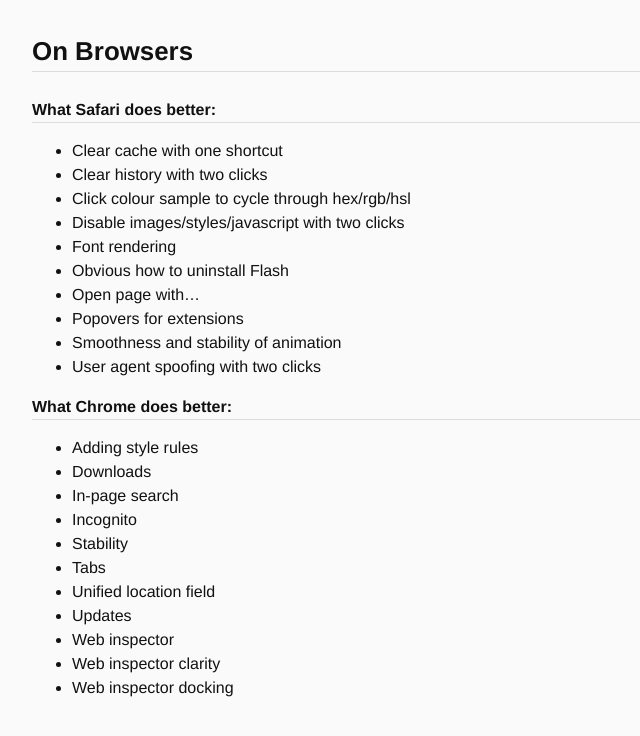
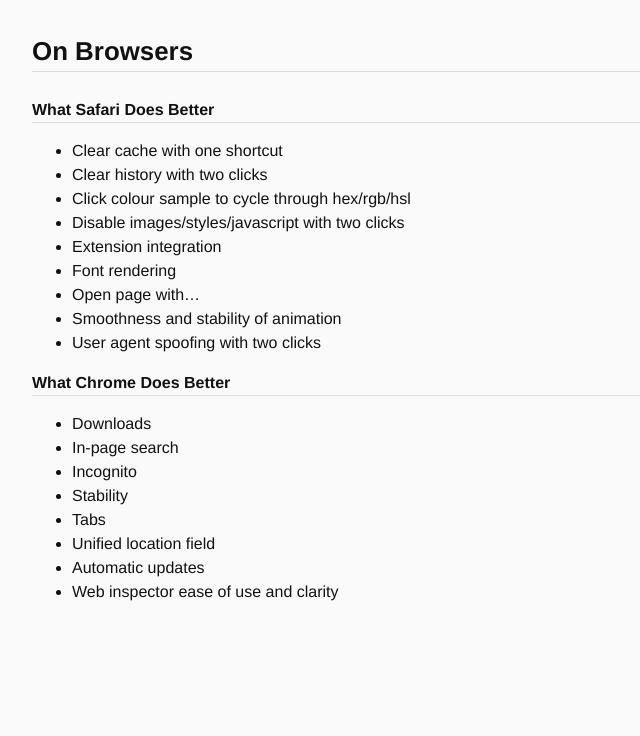
Before and after one commit to jgwhite/jgwhite.github.io, a Jekyll site: the page built from _posts/2012-11-19-on-browsers.md, in a window 1280 px wide. Shown: the top 736 px of the page, without its empty margins (0-640 px from the left). Built offline with Jekyll 4.4.1, drawn with Linux system fonts in a browser that asks for light colours.

Commit message:
Update "On Browsers"

```diff
--- a/_posts/2012-11-19-on-browsers.md
+++ b/_posts/2012-11-19-on-browsers.md
@@ -5,29 +5,25 @@
 
 # On Browsers
 
-## What Safari does better:
+## What Safari Does Better
 
 - Clear cache with one shortcut
 - Clear history with two clicks
 - Click colour sample to cycle through hex/rgb/hsl
 - Disable images/styles/javascript with two clicks
+- Extension integration
 - Font rendering
-- Obvious how to uninstall Flash
-- Open page with…
-- Popovers for extensions
+- Open page with...
 - Smoothness and stability of animation
 - User agent spoofing with two clicks
 
-## What Chrome does better:
+## What Chrome Does Better
 
-- Adding style rules
 - Downloads
 - In-page search
 - Incognito
 - Stability
 - Tabs
 - Unified location field
-- Updates
-- Web inspector
-- Web inspector clarity
-- Web inspector docking
+- Automatic updates
+- Web inspector ease of use and clarity
```
